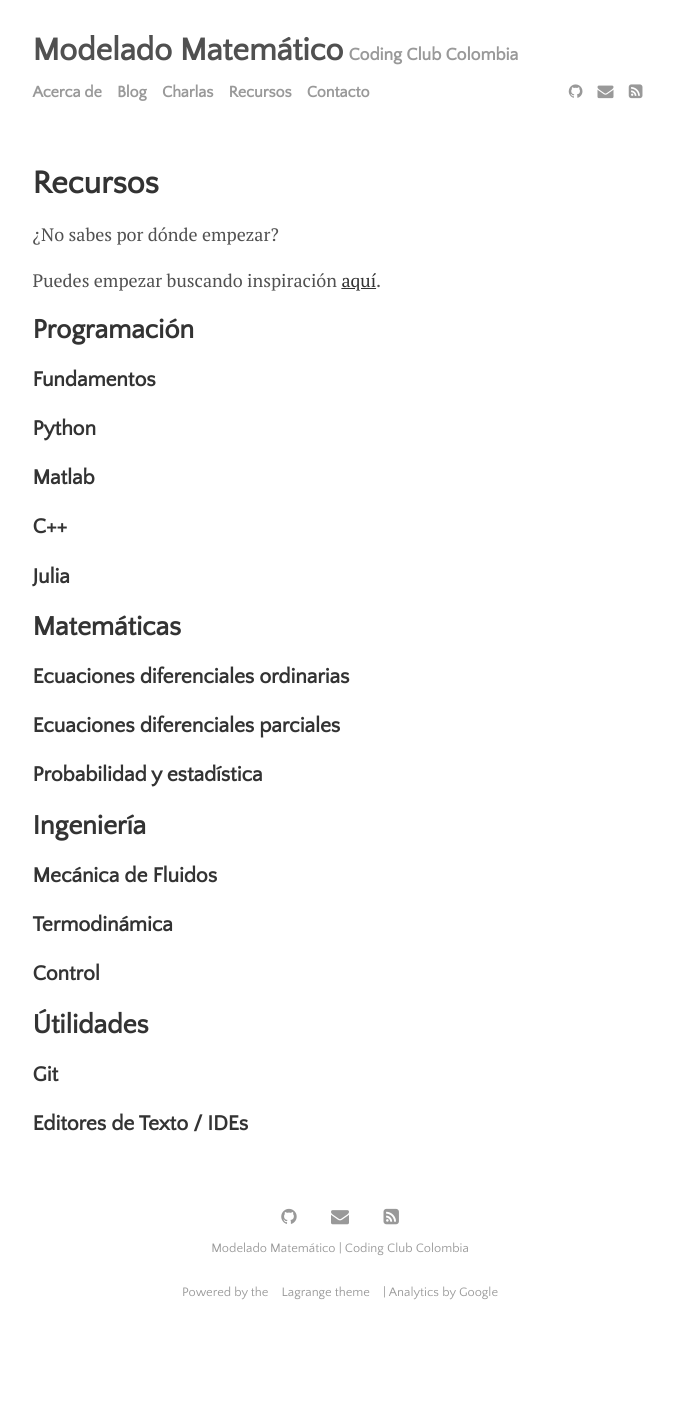
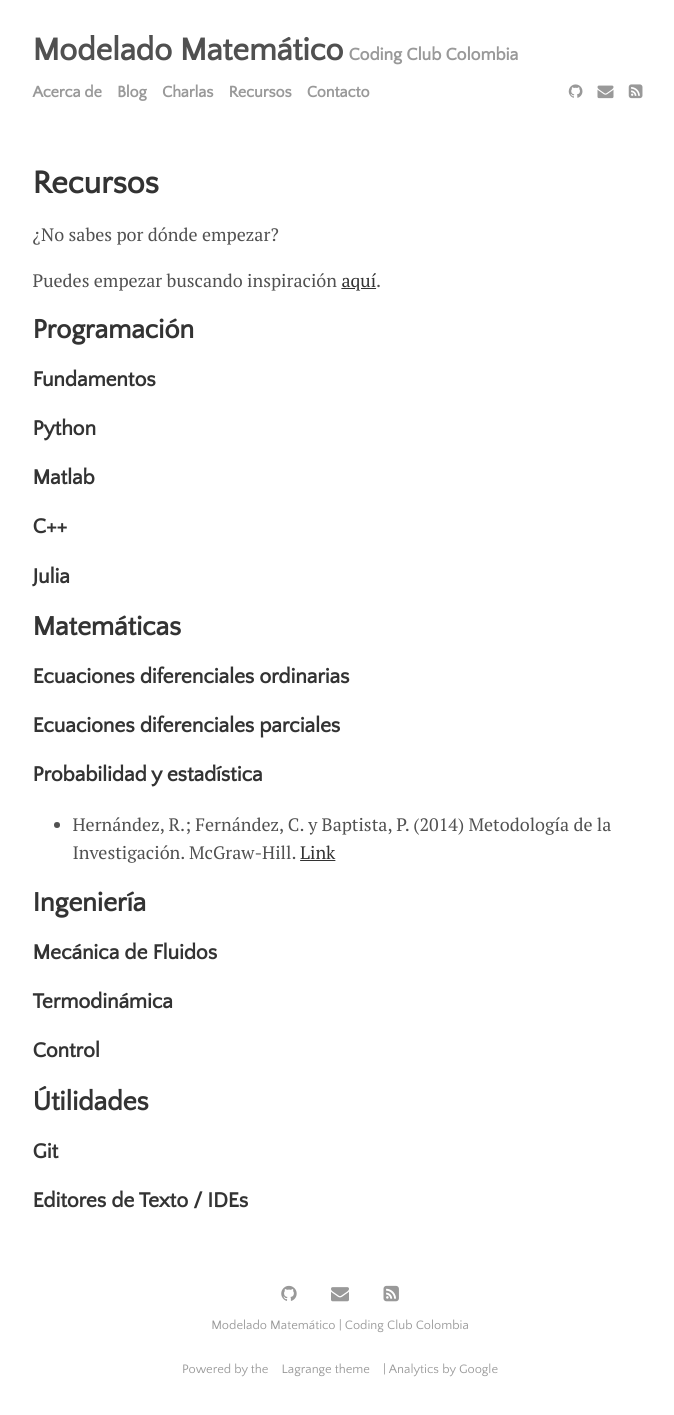
Before and after one commit to MathModCol/MathModCol.github.io, a Jekyll site: the page built from menu/resources.md, in a window 1280 px wide. Shown: the whole page, without its empty margins (300-974 px from the left). Built offline with Jekyll 4.4.1, drawn with Linux system fonts in a browser that asks for light colours; before the commit the page ends 1338 px from its top, so only the background shows below that.

Commit message:
Recurso bibliografico para probabilidad y estadistica

```diff
--- a/menu/resources.md
+++ b/menu/resources.md
@@ -19,7 +19,6 @@ Puedes empezar buscando inspiración [aquí](http://systems-sciences.uni-graz.at
 
 ### Julia
 
-
 ## Matemáticas
 
 ### Ecuaciones diferenciales ordinarias
@@ -27,6 +26,7 @@ Puedes empezar buscando inspiración [aquí](http://systems-sciences.uni-graz.at
 ### Ecuaciones diferenciales parciales
 
 ### Probabilidad y estadística
+- Hernández, R.; Fernández, C. y Baptista, P. (2014) Metodología de la Investigación. McGraw-Hill. [Link](https://www.esup.edu.pe/descargas/dep_investigacion/Metodologia%20de%20la%20investigaci%C3%B3n%205ta%20Edici%C3%B3n.pdf)
 
 ## Ingeniería
 
```
